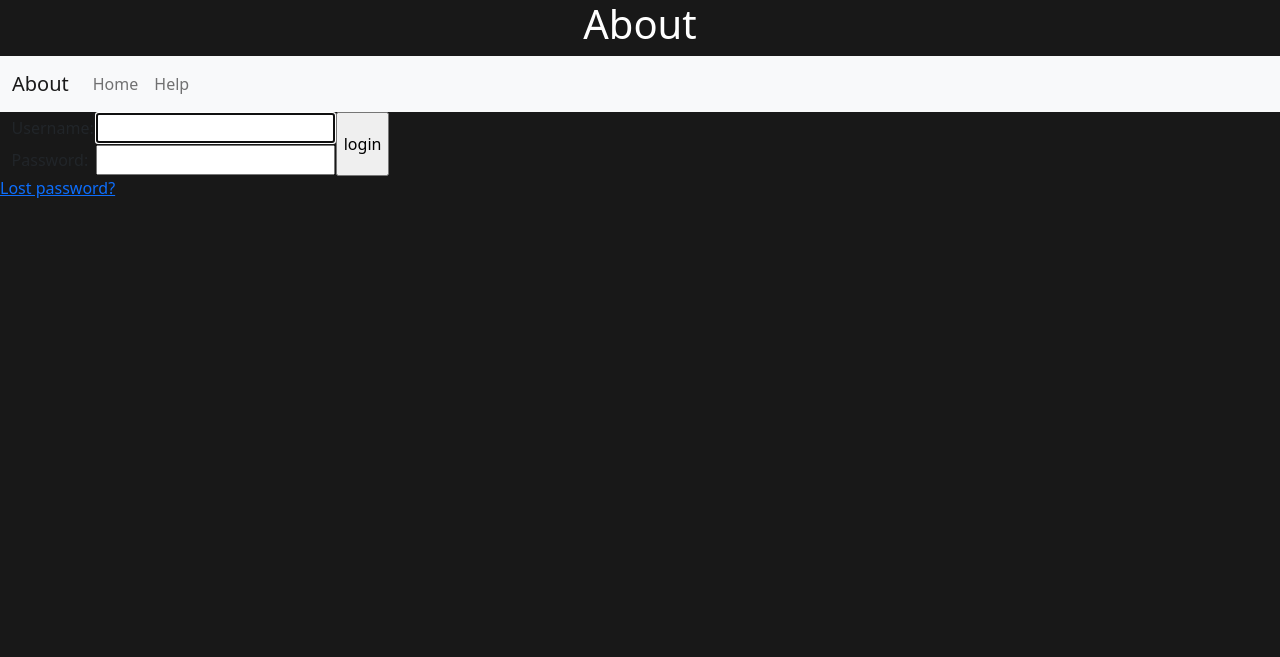
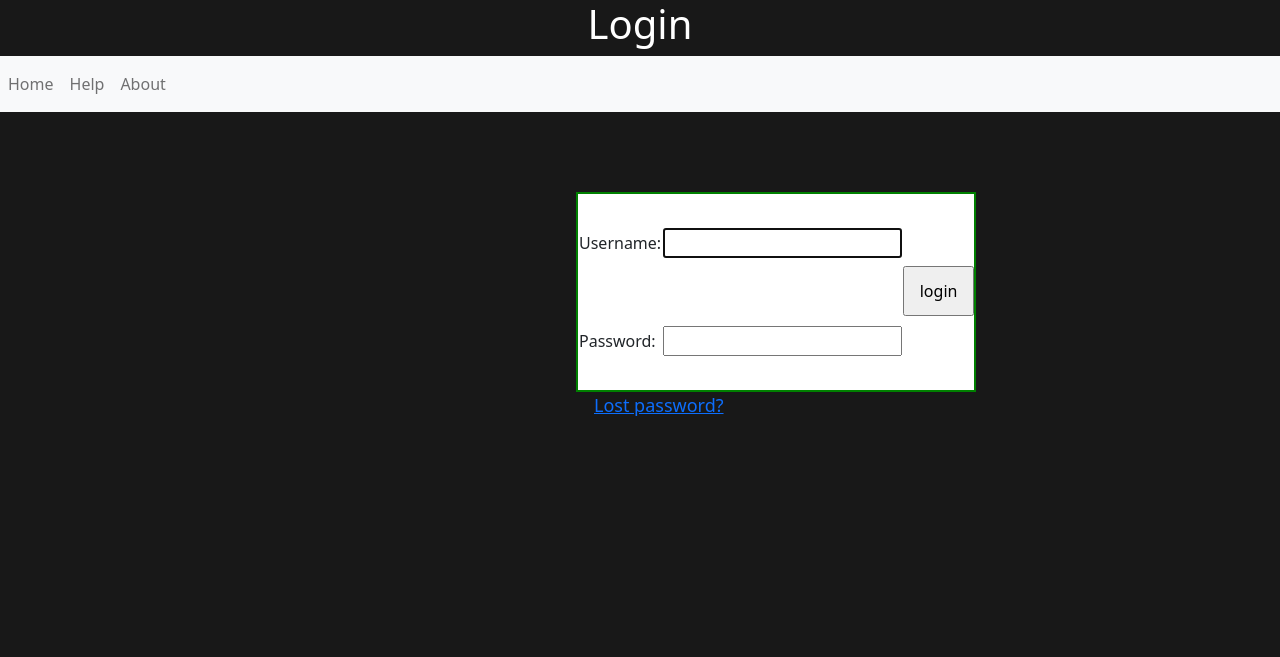
Before and after one commit to Ghauru/DjangoSiteProducts, a Django app: page /accounts/login/ in a window 1280 px wide. Shown: the top 657 px of the page. Run offline with Django 4.2, Linux system fonts and the light colour scheme; some libraries are stand-ins or nearby versions.

Commit message:
login/logout htmls начал делать динамические templates

```diff
--- a/mysite/comp/static/comp/index.css
+++ b/mysite/comp/static/comp/index.css
@@ -32,5 +32,3 @@ h1 {
     margin-right: 25em;
     font-size: 1.2rem;
 }
-.smaller-width{
-}
--- a/mysite/comp/templates/comp/base_generic.html
+++ b/mysite/comp/templates/comp/base_generic.html
@@ -10,23 +10,25 @@
     <script src="https://kit.fontawesome.com/6a77954884.js" crossorigin="anonymous"></script>
   </head>
   <body>
-    <h1>About</h1>
+    {% block h1 %}<h1>About</h1>{% endblock %}
     <nav class="navbar navbar-expand-lg bg-light">
+      {% block navbar %}
       <div class="container-fluid">
-        <a class="navbar-brand" href="">About</a>
+        <a class="navbar-brand" href="./">Home</a>
         <button class="navbar-toggler" type="button" data-bs-toggle="collapse" data-bs-target="#navbarText" aria-controls="navbarText" aria-expanded="false" aria-label="Toggle navigation">
           <span class="navbar-toggler-icon"></span>
         </button>
         <div class="collapse navbar-collapse" id="navbarText">
           <ul class="navbar-nav me-auto mb-2 mb-lg-0">
             <li class="nav-item">
-              <a class="nav-link" href="./">Home</a>
+              <a class="nav-link" href="./help">Help</a>
             </li>
             <li class="nav-item">
-              <a class="nav-link" href="./help">Help</a>
+              <a class="nav-link" href="./about">About</a>
             </li>
           </ul>
         </div>
+        {% endblock %}
       </div>
     </nav>
     {% block content %}{% endblock %}
--- a/mysite/templates/registration/logged_out.html
+++ b/mysite/templates/registration/logged_out.html
@@ -1,7 +1,7 @@
 {% extends "comp/base_generic.html" %}
 
 {% block content %}
-<p>Logged out!</p>
+<p style="color: white; display: flex; justify-content: center; font-size: 2em; margin-top: 1em;">Logged out!</p>
 
-<a href="{% url 'login'%}">Click here to login again.</a>
+<a href="{% url 'login'%}" style="display: flex; justify-content: center;">Click here to login again.</a>
 {% endblock %}
--- a/mysite/templates/registration/login.html
+++ b/mysite/templates/registration/login.html
@@ -1,6 +1,24 @@
 {% extends "comp/base_generic.html" %}
 
+{% load static %}
+
+{% block h1 %} <h1>Login</h1> {% endblock %}
 {% block content %}
+{% block navbar %}
+<div class="collapse navbar-collapse" id="navbarText">
+  <ul class="navbar-nav me-auto mb-3 mb-lg-0">
+    <li class="nav-item">
+      <a class="nav-link" href="./">Home</a>
+    </li>
+    <li class="nav-item">
+      <a class="nav-link" href="./help">Help</a>
+    </li>
+    <li class="nav-item">
+      <a class="nav-link" href="./about">About</a>
+    </li>
+  </ul>
+</div>
+{% endblock %}
 
 {% if form.errors %}
   <p>Your username and password didn't match. Please try again.</p>
@@ -15,7 +33,8 @@
   {% endif %}
 {% endif %}
 
-<form method="post" action="{% url 'login' %}">
+<form method="post" action="{% url 'login' %}" style="background-color: white; margin-top: 5em; margin-left: 36em;
+  border: 2px solid green; height: 200px;">
 {% csrf_token %}
 <table>
 
@@ -30,11 +49,11 @@
 </tr>
 </table>
 
-<input type="submit" value="login" />
+<input type="submit" value="login" style="height: 50px; width: 100px; margin-top: 4.5em;"/>
 <input type="hidden" name="next" value="{{ next }}" />
 </form>
 
 {# Assumes you setup the password_reset view in your URLconf #}
-<p><a href="{% url 'password_reset' %}">Lost password?</a></p>
+<p><a href="{% url 'password_reset' %}" style="margin-left: 33em; font-size: 18px;">Lost password?</a></p>
 
 {% endblock %}
--- a/mysite/templates/registration/password_reset_complete.html
+++ b/mysite/templates/registration/password_reset_complete.html
@@ -1,7 +1,7 @@
 {% extends "base_generic.html" %}
 {% block content %}
 
-<h1>The password has been changed!</h1>
+<h1 style="color: white; display: flex; justify-content: center; font-size: 2em; margin-top: 1em;">The password has been changed!</h1>
 <p><a href="{% url 'login' %}">log in again?</a></p>
 
 {% endblock %}
--- a/mysite/templates/registration/password_reset_form.html
+++ b/mysite/templates/registration/password_reset_form.html
@@ -4,7 +4,7 @@
 <form action="" method="post">{% csrf_token %}
     {% if form.email.errors %} {{ form.email.errors }} {% endif %}
         <p>{{ form.email }}</p>
-    <input type="submit" class="btn btn-default btn-lg" value="Reset password" />
+    <input type="submit" class="btn btn-default btn-lg " style="display: flex; justify-content: center; font-size: 2em; margin-top: 1em;" value="Reset password" />
 </form>
 
 {% endblock %}
```
